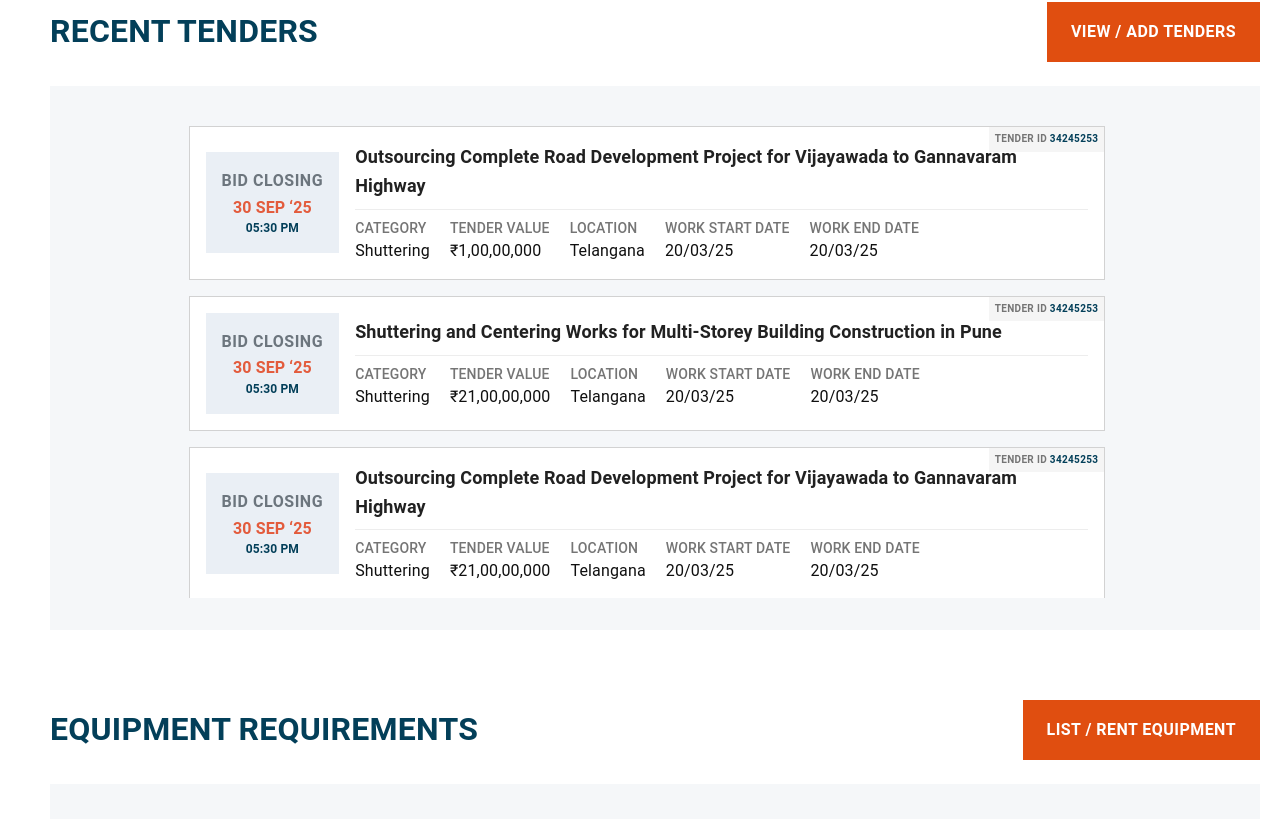
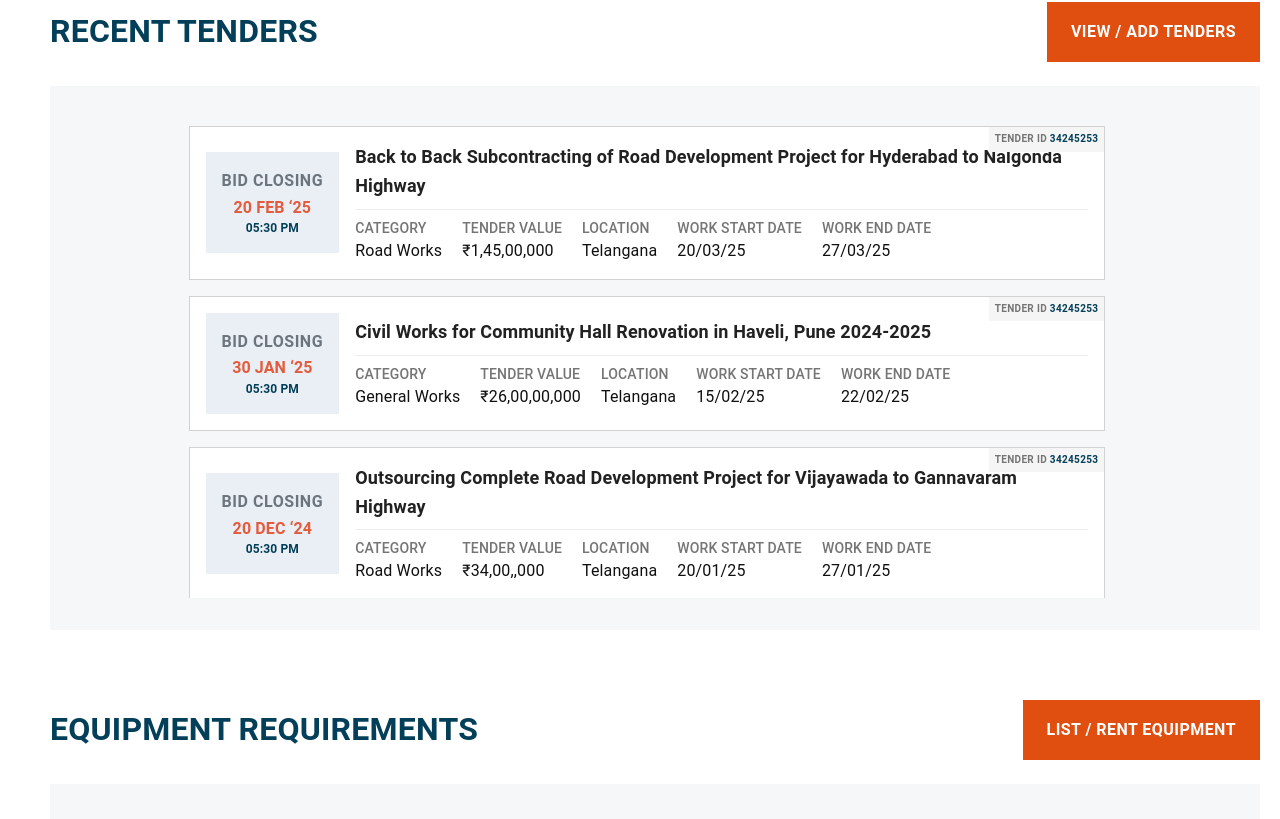
Before and after one commit to bipinsai/infrabid, a React (Create React App) app in the folder infrabid-ui/: page / in a window 1280 px wide. Shown: the part 2321-3140 px from the top of the page. Built offline with nearby package versions, Linux system fonts and the light colour scheme.

Commit message:
Fixed Minor bugs in UI

```diff
--- a/infrabid-ui/src/components/equipmentPage/EquipmentImageList.js
+++ b/infrabid-ui/src/components/equipmentPage/EquipmentImageList.js
@@ -52,7 +52,7 @@ const EquipmentImageList = ({ images }) => {
               <Box className="contracts-image-wrapper">
                 <img src={image.image} alt={image.title} className="contracts-image" />
               </Box>
-              <ButtonComponent placeholder={'View requirements'} width={168} height={40} fontSize={10} customColor={'#E04E10'}/>
+              <ButtonComponent placeholder={'View equipments'} width={168} height={40} fontSize={10} customColor={'#E04E10'}/>
             </CardContent>
           </Card>
         ))}
--- a/infrabid-ui/src/components/homePage/ConstructionNeeds.js
+++ b/infrabid-ui/src/components/homePage/ConstructionNeeds.js
@@ -9,7 +9,7 @@ const ConstructionNeeds = () => {
   const constructionData = [
     {
       title: "FOR CONTRACTS",
-      description: "Post or  bid on construction tenders across India with hassle-free .",
+      description: "Post or  bid on construction tenders across India hassle-free .",
       imageClass: "contract-image",
       features: [
         {
@@ -79,8 +79,9 @@ const ConstructionNeeds = () => {
                       customColor={'#E04E10'}
                       width={200}
                       height={50}
-                      onClick={() => {
+                      onClick = {() => {
                         const path = cardData.title === "FOR CONTRACTS" ? "/contracts" : "/equipment";
+                        console.log(path);
                         window.location.href = path;
                       }}
                     />
--- a/infrabid-ui/src/components/homePage/EquipmentTender.js
+++ b/infrabid-ui/src/components/homePage/EquipmentTender.js
@@ -13,7 +13,7 @@ const EquipmentTender = ({ title, buttonPlaceHolder, data, component, isContract
       {component === 'contracts-equipment' ? (
           isContract ? (
             <>
-              <Button placeholder={'EXPLORE TENDERS'} customColor={'#E04E10'} width={240} height={50} fontSize={'smaller'}/>
+              <Button placeholder={'EXPLORE TENDERS'} customColor={'#E04E10'} width={240} height={50} fontSize={'smaller'} />
               <Button placeholder={'ADD YOUR TENDER'} customColor={'#033F59'} width={240} height={50} fontSize={'smaller'}/>
             </>
           ) : (
--- a/infrabid-ui/src/components/shared/ImageCard.js
+++ b/infrabid-ui/src/components/shared/ImageCard.js
@@ -20,7 +20,7 @@ const ImageCard = () => {
                     <div className='icon-wrapper'><IconButton className="icon">
                         <PhoneIcon />
                     </IconButton>
-                        <span style={{ fontWeight: '500', fontSize: '15px', color: '#FFFFFF' }}>+91 - 7680993056</span></div>
+                        <span style={{ fontWeight: '500', fontSize: '15px', color: '#FFFFFF' }}>+91 - 93893 85938 </span></div>
                     <div className='icon-wrapper'><IconButton className="icon">
                         <MailIcon />
                     </IconButton>
--- a/infrabid-ui/src/components/shared/button.js
+++ b/infrabid-ui/src/components/shared/button.js
@@ -16,6 +16,7 @@ const ButtonComponent = ({
     textColor,
     borderRadius,
     border,
+    onClick= () => window.location.href = "/comingsoon",
     ...props
 }) => {
     return (
@@ -38,7 +39,7 @@ const ButtonComponent = ({
                 color: textColor || '#fff', // Optional: Adjust text color if custom color is applied
                 ...props.sx // Spread any additional sx props passed in
             }}
-            onClick={() => window.location.href = "/comingsoon"}
+           onClick={onClick} // Button click event
         >
             {placeholder} {/* Button label */}
         </Button>
--- a/infrabid-ui/src/components/shared/footer.js
+++ b/infrabid-ui/src/components/shared/footer.js
@@ -17,7 +17,7 @@ const Footer = () => {
                         <div className="footer-btn">COMPANY <hr />
                             <div className="footer-sub-divisions" onClick={() => window.location.href = '/'} style={{ cursor: 'pointer' }}>Home</div>
                             <div className="footer-sub-divisions" onClick={() => window.location.href = '/contracts'} style={{ cursor: 'pointer' }}>Contracts</div>
-                            <div className="footer-sub-divisions" onClick={() => window.location.href = '/equipement'} style={{ cursor: 'pointer' }}>Equipments</div>
+                            <div className="footer-sub-divisions" onClick={() => window.location.href = '/equipment'} style={{ cursor: 'pointer' }}>Equipments</div>
                             <div className="footer-sub-divisions" onClick={() => window.location.href = '/aboutus'} style={{ cursor: 'pointer' }}>About Us</div>
                         </div>
                         <div className="footer-btn">LEGAL<hr />
@@ -29,7 +29,7 @@ const Footer = () => {
                                 <div className='footer-icon-wrapper'><IconButton className="footer-icon">
                                     <PhoneIcon />
                                 </IconButton>
-                                    <span style={{ fontWeight: '500', fontSize: '20px', color: '#FFFFFF' }}>+91 - 7680993056</span></div>
+                                    <span style={{ fontWeight: '500', fontSize: '20px', color: '#FFFFFF' }}>+91 -  9389385938</span></div>
                                 <div className='footer-icon-wrapper'><IconButton className="footer-icon">
                                     <MailIcon />
                                 </IconButton>
--- a/infrabid-ui/src/components/shared/headSection.js
+++ b/infrabid-ui/src/components/shared/headSection.js
@@ -103,11 +103,9 @@ const HeadSection = ({ componetType, HeadText, subText, buttonAlign }) => {
             )}
             {componetType === 'comingsoon' && (
                 <div className="content" style={{ textAlign: 'center', color: '#000000' }}>
-                    <div className="content-sub-title-coming-soon" style={{ marginTop: '20px', fontSize: '50px' ,color: "#E04E10" , fontWeight : "bold" , textAlign : "left"}}>
+                    <div className="content-sub-title-coming-soon" style={{ marginTop: '20px', fontSize: '30px' ,color: "white" , fontWeight : "bold" , textAlign : "left"}}>
                         We're working hard to bring you something amazing,<br />
-                    </div>
-                    <div className="content-sub-title-coming-soon-2" style={{ marginTop: '20px', fontSize: '30px' ,color: "white" , fontWeight : "bold" , textAlign : "left"}}>
-                        Meanwhile for any queries, feel free to reachout to +91 93893 85938<br />
+                        Meanwhile for any queries, feel free to reachout to +91 93893 85938 and shreyas@infrabid.in <br />
                         Stay tuned!
                     </div>
 
--- a/infrabid-ui/src/mocks/mock.js
+++ b/infrabid-ui/src/mocks/mock.js
@@ -50,42 +50,42 @@ export const bidData = [
 
 export const tenderData = [
     {
-        title: "Outsourcing Complete Road Development Project for Vijayawada to Gannavaram Highway",
-        category: "Shuttering",
-        tenderValue: '₹1,00,00,000',
+        title: "Back to Back Subcontracting of Road Development Project for Hyderabad to Nalgonda Highway",
+        category: "Road Works",
+        tenderValue: '₹1,45,00,000',
         location: "Telangana",
         startDate: "20/03/25",
-        endDate: "20/03/25",
-        bidClosingDate: "30 SEP ‘25",
+        endDate: "27/03/25",
+        bidClosingDate: "20 FEB ‘25",
         bidClosingTime: "05:30 PM",
     },
     {
-        title: "Shuttering and Centering Works for Multi-Storey Building Construction in Pune",
-        category: "Shuttering",
-        tenderValue: '₹21,00,00,000',
+        title: "Civil Works for Community Hall Renovation in Haveli, Pune 2024-2025",
+        category: "General Works",
+        tenderValue: '₹26,00,00,000',
         location: "Telangana",
-        startDate: "20/03/25",
-        endDate: "20/03/25",
-        bidClosingDate: "30 SEP ‘25",
+        startDate: "15/02/25",
+        endDate: "22/02/25",
+        bidClosingDate: "30 JAN ‘25",
         bidClosingTime: "05:30 PM",
     },
     {
         title: "Outsourcing Complete Road Development Project for Vijayawada to Gannavaram Highway",
-        category: "Shuttering",
-        tenderValue: '₹21,00,00,000',
+        category: "Road Works",
+        tenderValue: '₹34,00,,000',
         location: "Telangana",
-        startDate: "20/03/25",
-        endDate: "20/03/25",
-        bidClosingDate: "30 SEP ‘25",
+        startDate: "20/01/25",
+        endDate: "27/01/25",
+        bidClosingDate: "20 DEC ‘24",
         bidClosingTime: "05:30 PM",
     },
     {
-        title: "General Civil Works for Community Hall Renovation in Jaipur",
-        category: "Shuttering",
-        tenderValue: '₹21,00,00,000',
+        title: "Centering Works for Multi-Storey Building Construction in Jaipur",
+        category: "General Works",
+        tenderValue: '₹25,00,00,000',
         location: "Telangana",
-        startDate: "20/03/25",
-        endDate: "20/03/25",
+        startDate: "18/12/24",
+        endDate: "25/03/25",
         bidClosingDate: "30 SEP ‘25",
         bidClosingTime: "05:30 PM",
     },
--- a/infrabid-ui/src/styles/LandingPage.scss
+++ b/infrabid-ui/src/styles/LandingPage.scss
@@ -74,13 +74,8 @@
       text-align: left;
       margin: 0;
     }
-    content-sub-title-coming-soon {
-      font-weight: 700;
-      color: black;
-    }
-    content-sub-title-coming-soon-2 {
+    content-sub-title-coming-soon{
       font-weight: 500;
-      color: black;
     }
     .buttons {
       display: flex;
```
